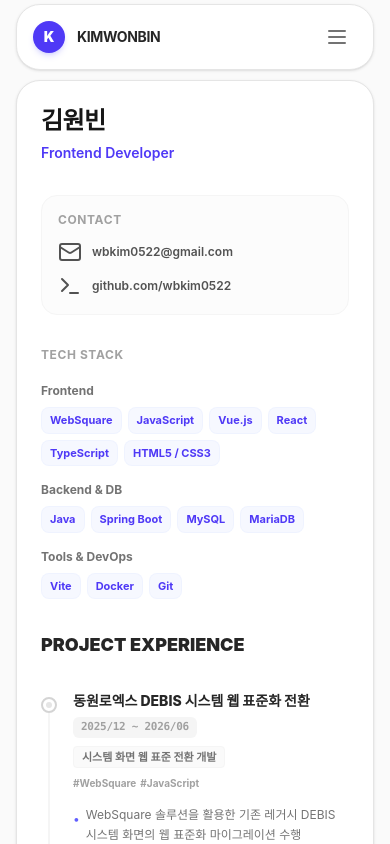
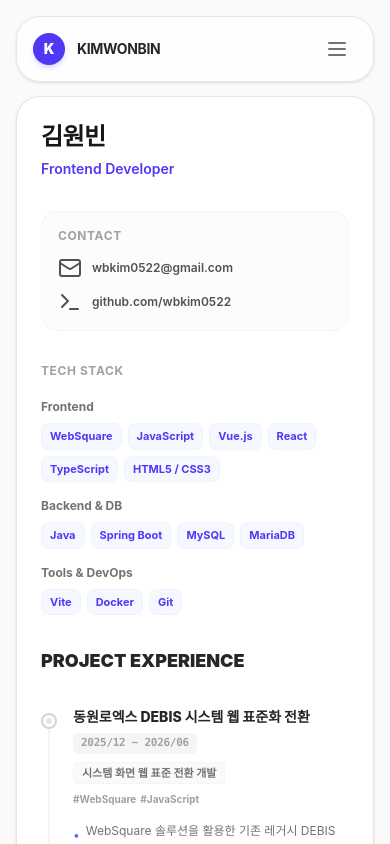
Before and after one commit to wbkim0522/portfolio, a React (Vite) app: page /profile#/profile in a window 390 px wide. Shown: the top 844 px of the page. Built offline with nearby package versions, Linux system fonts and the light colour scheme; a web font is replaced by a local one.

Commit message:
네비바 사파리 확인

```diff
--- a/src/App.tsx
+++ b/src/App.tsx
@@ -1,4 +1,4 @@
-import { useState } from "react";
+import { useEffect, useState } from "react";
 import { Navigation } from "./components/Navigation/Navigation";
 import { LANGUAGE, type LanguageType } from "./data/language";
 import { Navigate, Route, Routes } from "react-router";
@@ -17,6 +17,10 @@ export default function App() {
   });
   const [theme, setTheme] = useState('');
   const text = LANGUAGE[lang];
+
+  useEffect(() => {
+    document.body.classList.toggle('dark', theme === 'dark');
+  }, [theme]);
 
   return (
     <div className={`min-h-screen w-full bg-neutral-50 dark:bg-neutral-950 transition-colors duration-300 ${theme}`}>
--- a/src/index.css
+++ b/src/index.css
@@ -9,6 +9,7 @@
     font-family: 'Pretendard', 'Noto Sans JP', sans-serif;
     -webkit-text-size-adjust: 100%;
     text-size-adjust: 100%;
+    @apply bg-neutral-50 dark:bg-neutral-950 transition-colors duration-300;
   }
 
   button, input, textarea, select {
--- a/src/styles/theme.ts
+++ b/src/styles/theme.ts
@@ -7,12 +7,12 @@ const SURFACE_TOKENS = {
 
 const APP_LAYOUT = {
   shell: "relative max-w-[1600px] min-h-screen h-full lg:h-screen lg:overflow-hidden mx-auto px-4 lg:px-6 xl:px-8 w-full flex flex-col lg:grid lg:grid-cols-[240px_1fr] xl:grid-cols-[280px_1fr] gap-6 xl:gap-8 pt-4 pb-8 lg:py-8 text-neutral-800 dark:text-neutral-200 selection:bg-indigo-500/10 selection:text-indigo-500 font-sans antialiased",
-  main: "w-full min-w-0 mt-16 lg:mt-0 lg:h-full flex flex-col",
+  main: "w-full min-w-0 mt-20 lg:mt-0 lg:h-full flex flex-col",
   pageSurface: `${SURFACE_TOKENS.CARD} flex-grow p-6 xl:p-8 lg:h-[calc(100vh-4rem)] lg:overflow-y-auto`
 };
 
 const NAVIGATION_LAYOUT = {
-  sidebar: `border border-neutral-200 dark:border-neutral-800 rounded-3xl shadow-sm dark:shadow-none bg-white dark:bg-neutral-900 transition-colors duration-300 fixed inset-x-4 top-1 lg:sticky lg:inset-auto lg:top-8 lg:w-full z-[100] grid grid-cols-[auto_1fr_auto] items-center lg:flex lg:flex-col lg:items-stretch lg:justify-start px-4 py-3 lg:p-4 xl:p-6 lg:h-[calc(100vh-4rem)] lg:gap-6`,
+  sidebar: `border border-neutral-200 dark:border-neutral-800 rounded-3xl shadow-sm dark:shadow-none bg-white/75 dark:bg-neutral-900/75 backdrop-blur-md lg:bg-white lg:dark:bg-neutral-900 lg:backdrop-blur-none transition-colors duration-300 fixed inset-x-4 top-4 lg:sticky lg:inset-auto lg:top-8 lg:w-full z-[100] grid grid-cols-[auto_1fr_auto] items-center lg:flex lg:flex-col lg:items-stretch lg:justify-start px-4 py-3 lg:p-4 xl:p-6 lg:h-[calc(100vh-4rem)] lg:gap-6`,
   header: "contents lg:flex lg:flex-row lg:items-center lg:justify-between lg:w-full lg:min-w-0 lg:gap-2",
   brandButton: "w-8 h-8 rounded-full bg-indigo-600 text-white font-black text-sm flex items-center justify-center shadow-md shadow-indigo-500/20 shrink-0",
   brandText: "font-bold tracking-tight text-neutral-800 dark:text-neutral-100 shrink-0 text-sm sm:text-base truncate",
```
